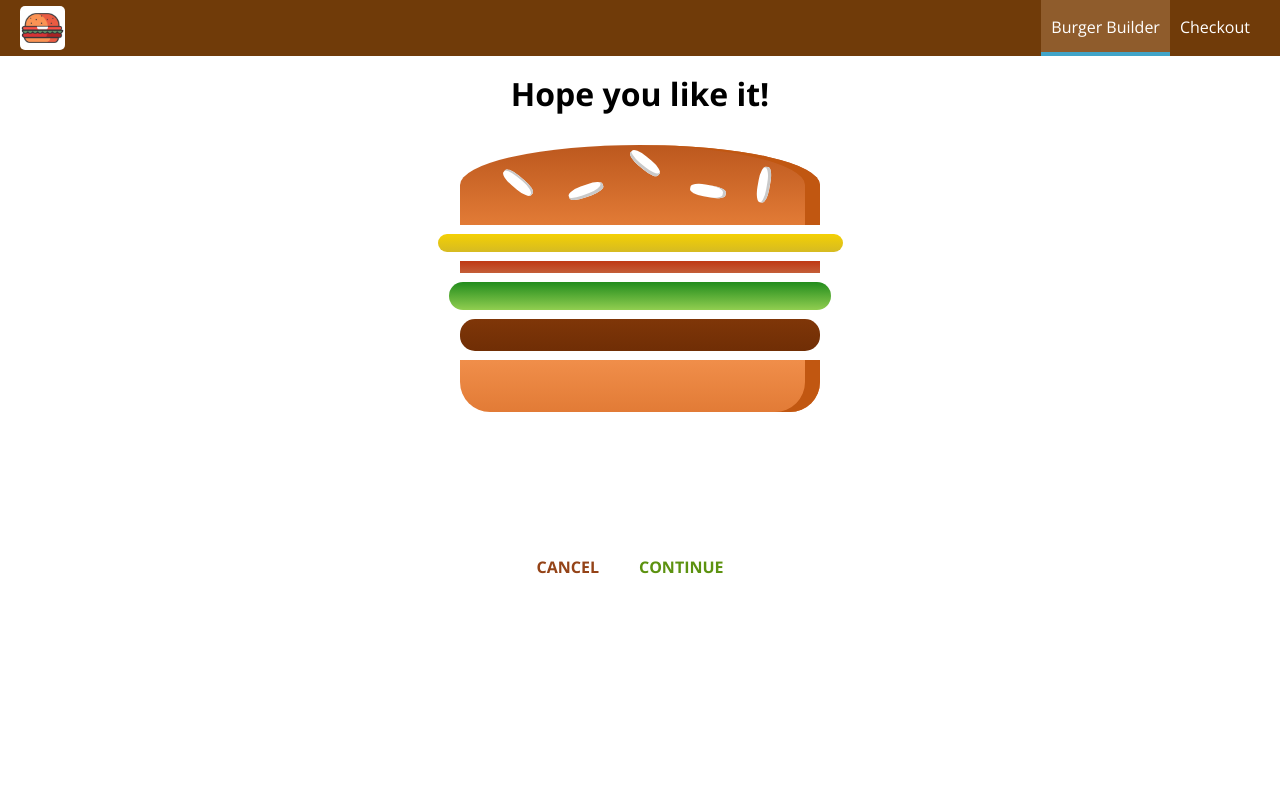
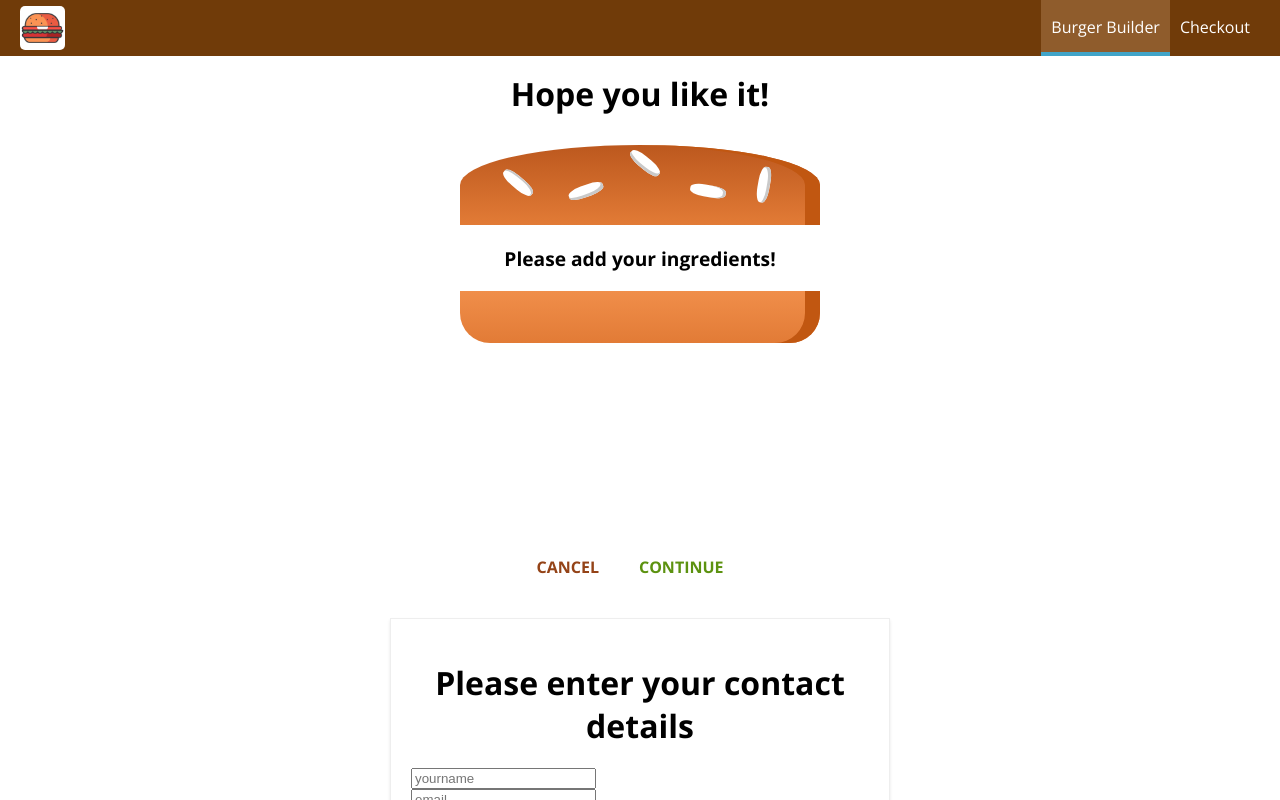
Before and after one commit to 14j123/react_burger_builder, a React app: page /checkout in a window 1280 px wide. Both pictures are taken after a click on the button "CONTINUE". Shown: the top 800 px of the page. Built offline with nearby package versions, Linux system fonts and the light colour scheme.

Commit message:
add checkout page and contact data

```diff
--- a/src/containers/BurgerBuilder/BurgerBuilder.js
+++ b/src/containers/BurgerBuilder/BurgerBuilder.js
@@ -89,25 +89,20 @@ class BurgerBuilder extends Component{
     }
 
     purchaseContinueHandler = () =>{
-        // console.log(this.props);
-        // this.setState({loading: true});
-        // const order = {
-        //     ingredients: this.state.ingredients,
-        //     price: this.state.totalPrice,
-        //     customer: {
-        //         name: 'John Burgery',
-        //         address: {
-        //             street: 'test street 1',
-        //             zipCode: '12322',
-        //             country: 'Malaya'
-        //         }
-        //     },
-        //     deliveryMethod: 'fastest'
-        // }
-        // axios.post('/orders.json', order)
-        //     .then(response => {this.setState({ loading: false, purchasing: false})})
-        //     .catch(error => {this.setState({ loading: false, purchasing: false})});
-        this.props.history.push('/checkout');
+        const queryParams = [];
+
+        for(let i in this.state.ingredients){
+            queryParams.push(encodeURIComponent(i) + '=' + encodeURIComponent(this.state.ingredients[i]));
+        }
+
+        queryParams.push('price=' + this.state.totalPrice);
+
+        const queryString = queryParams.join('&');
+
+        this.props.history.push({
+            pathname: '/checkout',
+            search: '?' + queryString
+        });
     }
 
     render() {
--- a/src/containers/Checkout/Checkout.js
+++ b/src/containers/Checkout/Checkout.js
@@ -1,15 +1,30 @@
 import React, { Component } from 'react';
+import { Route } from 'react-router-dom';
 
 import CheckoutSummary from '../../components/Order/CheckoutSummary/CheckoutSummary';
+import ContactData from './ContactData/ContactData';
 
 class Checkout extends Component{
     state = {
-        ingredients: {
-            cheese: 1,
-            bacon: 1,
-            salad: 1,
-            meat: 1
+        ingredients: null,
+        totalPrice: 0
+    }
+
+    componentWillMount () {
+        const query = new URLSearchParams(this.props.location.search);
+        const ingredients = {}
+        let price = 0;
+
+        for (let param of query.entries()){
+
+            if (param[0] !== 'price'){
+                ingredients[param[0]] =+ param[1];
+            }else{
+                price = param[1];
+            }
         }
+
+        this.setState({ingredients: ingredients, totalPrice: price});
     }
 
     checkoutCancelledHandler = () => {
@@ -27,6 +42,9 @@ class Checkout extends Component{
                     ingredients={this.state.ingredients}
                     checkoutCancelled={this.checkoutCancelledHandler}
                     checkoutContinued={this.checkoutContinuedHandler}/>
+                <Route
+                    path={this.props.match.path + '/contact-data'}
+                    render={(props)=>(<ContactData ingredients={this.state.ingredients} totalPrice={this.state.totalPrice} {...props}/>)}/>
             </div>
         );
     }
--- /dev/null
+++ b/src/containers/Checkout/ContactData/ContactData.css
@@ -0,0 +1,19 @@
+.ContactData{
+    margin: 20px auto;
+    width: 80%;
+    text-align: center;
+    box-shadow: 0 2px 3px #e8e8e8;
+    box-sizing: border-box;
+    border: 1px solid #eee;
+    padding: 20px;
+}
+
+.ContactData input{
+    display: block;
+}
+
+@media (min-width: 600px){
+    .ContactData{
+        width: 500px;
+    }
+}
--- /dev/null
+++ b/src/containers/Checkout/ContactData/ContactData.js
@@ -0,0 +1,68 @@
+import React, { Component } from 'react';
+
+import Button from '../../../components/UI/Button/Button';
+import Spinner from '../../../components/UI/Spinner/Spinner';
+import classes from './ContactData.css';
+import axios from '../../../axios-orders';
+
+class ContactData extends Component {
+    state={
+        name: '',
+        email: '',
+        address: {
+            street: '',
+            postalCode: ''
+        },
+        loading: false
+    }
+
+    orderHandler = (event) => {
+        event.preventDefault();
+
+        this.setState({loading: true});
+        const order = {
+            ingredients: this.props.ingredients,
+            price: this.props.totalPrice,
+            customer: {
+                name: 'JJ Burgery',
+                address: {
+                    street: 'test street 1',
+                    zipCode: '12322',
+                    country: 'Malaya'
+                }
+            },
+            deliveryMethod: 'fastest'
+        }
+        axios.post('/orders.json', order)
+            .then(response => {
+                this.setState({ loading: false});
+                this.props.history.push('/');
+            })
+            .catch(error => {this.setState({ loading: false})});
+    }
+
+    render () {
+        let form = (
+            <form>
+                    <input type="text" name="name" placeholder='yourname'/>
+                    <input type="email" name="email" placeholder='email'/>
+                    <input type="text" name="street" placeholder='street name'/>
+                    <input type="text" name="postalCode" placeholder='postal code'/>
+                    <Button btnType="Success" clicked={this.orderHandler}>PLACE ORDER</Button>
+                </form>
+        );
+
+        if (this.state.loading){
+            form = <Spinner/>
+        }
+
+        return(
+            <div className={classes.ContactData}>
+                <h1>Please enter your contact details</h1>
+                {form}
+            </div>
+        );
+    }
+}
+
+export default ContactData;
```
